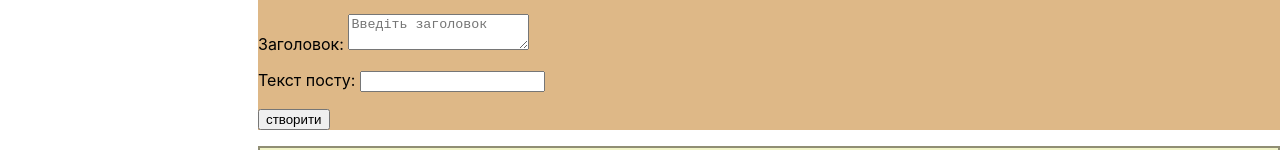
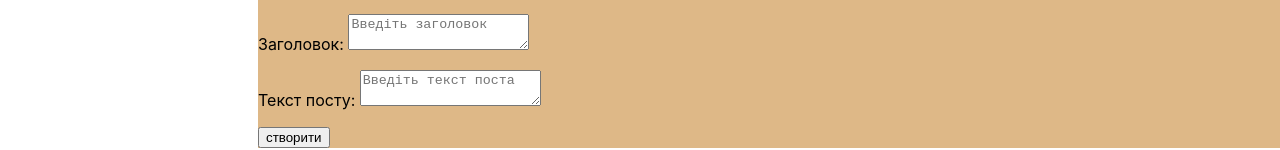
Before and after one commit to Dmytrosa/SN, a React (Create React App) app: page /Profile in a window 1280 px wide. Shown: the part 427-577 px from the top of the page. Built offline with nearby package versions, Linux system fonts and the light colour scheme.

Commit message:
Workibg after container adding

```diff
--- a/src/App.js
+++ b/src/App.js
@@ -1,8 +1,8 @@
 import "./App.css";
 import Head from "./components/Head/Head";
 import SideBar from "./components/SideBar/SideBar";
-import Chats from "./components/Profile/chats/Chats";
-import Profile from "./components/Profile/Profile";
+import ChatsContainer from "./components/Profile/chats/ChatsContainer";
+import ProfileContainer from "./components/Profile/ProfileContainer";
 import NewBoys from "./components/Profile/NewBoys/NewBoys";
 import Settings from "./components/Profile/Settings/Settings";
 import { BrowserRouter, Route, Routes } from "react-router-dom";
@@ -18,16 +18,14 @@ const App = (props) => {
             <Route
               path="/Chats"
               element={
-                <Chats
-                  chatspage={props.state.chatspage}
+                <ChatsContainer
+                store = {props.store}
                 />}
             />
             <Route
               path="/Profile"
-              element={<Profile
-               // profilepage={props.state.profilepage}
+              element={<ProfileContainer
                 store= {props.store}
-                 // dispatch= {props.dispatch}
                 />}
             />
             <Route
--- a/src/components/Profile/Profile.jsx
+++ b/src/components/Profile/Profile.jsx
@@ -1,50 +1,23 @@
 import React from "react";
 import q from "./Profile.module.css";
 import Posts from "./Posts/Posts";
-import {
-  PostAddingActionCreating,
-  RewriteNewPostTitleActionCreating,
-  RewriteNewPostTextActionCreating
-} from "../../redux/profileReducer"
+
+
 const Profile = (props) => {
-  let state = props.store.getState().profilepage;
-
-  let newTitleBody = state.newposttitletext;
-  let newTextBody = state.newposttexttext;
-
-  let postaddingtitle = React.createRef();
-  let postaddingtext = React.createRef();
 
   let AddPost = () => {
-
-   // let title = postaddingtitle.current.value;
-   // let text = postaddingtext.current.value;
-    //debugger
-    props.store.dispatch(PostAddingActionCreating());
-    //NW
-   // props.dispatch(RewriteNewPostTextActionCreating(''));
-   // props.dispatch(RewriteNewPostTitleActionCreating('') );
-
-    //DURNYA
-    // postaddingtitle.current.value="";
-    // postaddingtext.current.value="";
+   props.AddPost();
   };
 
   let ChangeNewPostTitle = (e) => {
-    //debugger;
-    //let titletext = postaddingtitle.current.value;
-    let titletext = e.target.value;
-    props.store.dispatch(RewriteNewPostTitleActionCreating(titletext));
+   props.ChangeNewPostTitle(e);
   }
 
-  let ChangeNewPostText = () => {
-    let texttext = postaddingtext.current.value;
-    //debugger;
-    props.store.dispatch(RewriteNewPostTextActionCreating(texttext));
+  let ChangeNewPostText = (e) => {
+   props.ChangeNewPostText(e);
   }
 
   return (
-
     <div className="main">
       <div>
         <img
@@ -63,32 +36,29 @@ const Profile = (props) => {
         <div className={q.WordPosts}>POSTS</div>
         <div>
           <p>
-          <div>
+            <div>
 
-          Заголовок:{" "}
+              Заголовок:{" "}
               <textarea
-              value ={newTitleBody}
-              onChange ={ChangeNewPostTitle}
-              placeholder = 'Введіть заголовок'></textarea>
-            {/* <input type="text" ref={postaddingtitle} value={props.newposttexttext} onChange={ChangeNewPostTitle} name="title"  ></input>
-          */}
-
+                value={props.newTitleBody}
+                onChange={ChangeNewPostTitle}
+                placeholder='Введіть заголовок'></textarea>
             </div> </p>
           <p>
             {" "}
-
-
             Текст посту:{" "}
-            <input type="text" ref={postaddingtext} value={newTextBody} onChange={ChangeNewPostText} name="text" ></input>
+            <textarea
+                value={props.newTextBody}
+                onChange={ChangeNewPostText}
+                placeholder='Введіть текст поста'></textarea>
           </p>{" "}
           <p>
-
             <input type="submit" onClick={AddPost} value="створити"></input>
           </p>{" "}
         </div>
       </div>
       <div>
-        <Posts props={props} state= {state} />
+        <Posts props={props} state={props.state} />
       </div>
 
     </div>
--- /dev/null
+++ b/src/components/Profile/ProfileContainer.jsx
@@ -0,0 +1,41 @@
+import Profile from "./Profile";
+import {
+  PostAddingActionCreating,
+  RewriteNewPostTitleActionCreating,
+  RewriteNewPostTextActionCreating
+} from "../../redux/profileReducer"
+const ProfileContainer = (props) => {
+
+  let state = props.store.getState().profilepage;
+
+  let newTitleBody = state.newposttitletext;
+  let newTextBody = state.newposttexttext;
+
+
+  let AddPost = () => {
+    props.store.dispatch(PostAddingActionCreating());
+    props.store.dispatch(RewriteNewPostTextActionCreating(''));
+    props.store.dispatch(RewriteNewPostTitleActionCreating('') );
+  };
+
+  let ChangeNewPostTitle = (e) => {
+    let titletext = e.target.value;
+    props.store.dispatch(RewriteNewPostTitleActionCreating(titletext));
+  }
+
+  let ChangeNewPostText = (e) => {
+    let texttext = e.target.value;
+    props.store.dispatch(RewriteNewPostTextActionCreating(texttext));
+  }
+  return (
+<Profile
+AddPost = {AddPost}
+ChangeNewPostTitle={ChangeNewPostTitle}
+ChangeNewPostText ={ChangeNewPostText}
+state = {state}
+newTitleBody ={newTitleBody}
+newTextBody ={newTextBody}
+/>
+  );
+};
+export default ProfileContainer;
--- a/src/components/Profile/chats/Chats.jsx
+++ b/src/components/Profile/chats/Chats.jsx
@@ -2,10 +2,10 @@ import React from "react";
 import q from'./Chats.module.css';
 import Dialog from "./Dialogs/Dialog";
 const Chats =(props) =>{
-    //debugger
+    debugger
 
     let chatrender =
-    props.chatspage.chatsinfo.map(dialog =>{return(<Dialog name = {dialog.name} id= {dialog.id} />)});
+    props.chatsinfo.map(dialog =>{return(<Dialog name = {dialog.name} id= {dialog.id} />)});
     return(
 <div className='main'>
    <div className={q.Bars}>
--- /dev/null
+++ b/src/components/Profile/chats/ChatsContainer.jsx
@@ -0,0 +1,12 @@
+import React from "react";
+import Chats from "./Chats";
+
+const ChatsContainer =(props) =>{
+    debugger
+
+    let chatsinfo=props.store.getState().chatspage.chatsinfo
+    return(
+        <Chats chatsinfo={chatsinfo}/>
+    );
+}
+export default ChatsContainer;
--- a/src/redux/profileReducer.js
+++ b/src/redux/profileReducer.js
@@ -13,13 +13,11 @@ newposttexttext: ''};
 
 
 const profileReducer =(state=initialState, action)=>{
-  debugger
 
 
   switch (action.type) {
   case POSTADDING:
   {
-    debugger
     let postadd = {
       id: 1,
       text: initialState.newposttexttext,
@@ -27,7 +25,7 @@ const profileReducer =(state=initialState, action)=>{
       date: "15:10:2022"
     };
    state.postsinfo.push(postadd);
-   debugger;
+
    return state;
   }
   case REWRITENEWPOSTTITLE:
@@ -37,7 +35,6 @@ const profileReducer =(state=initialState, action)=>{
   }
   case  REWRITENEWPOSTTEXT:
     {
-      debugger;
       state.newposttexttext = action.postaddingtext;
       return state;
   }
```
